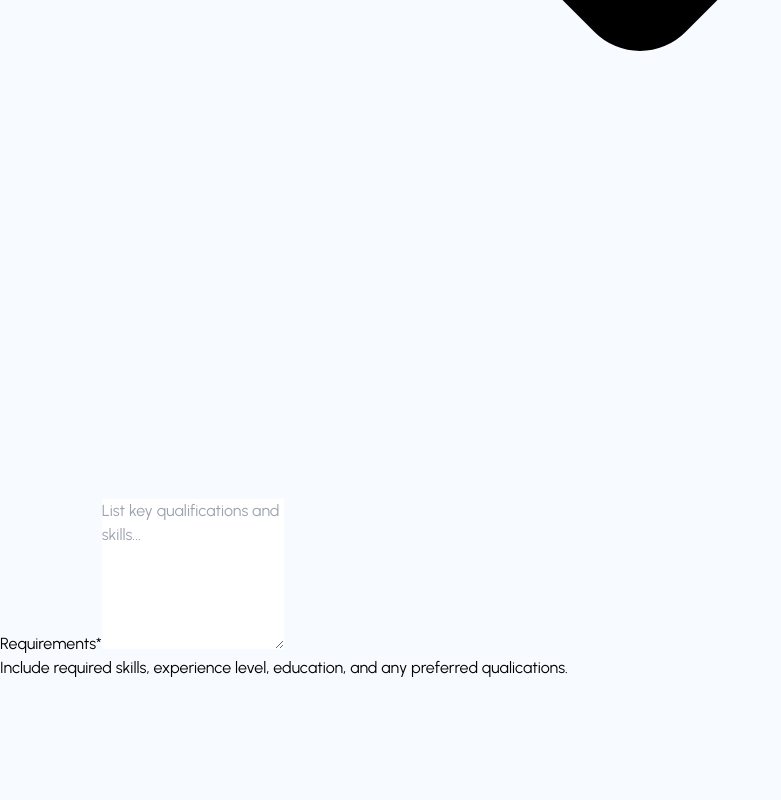
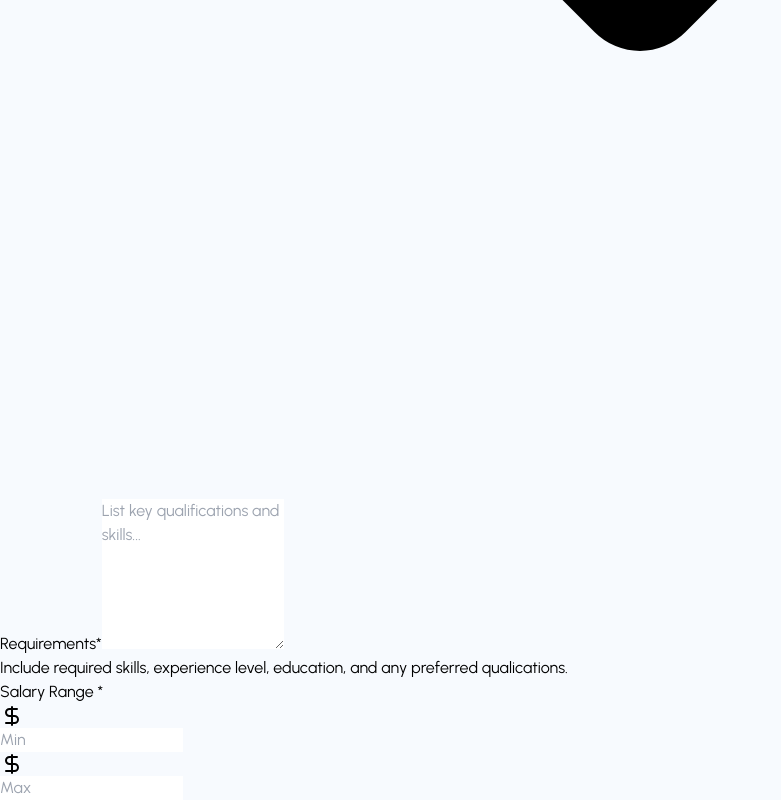
Before and after one commit to PushkarDesigns/job, a React (Vite) app in the folder frontend/: page /post-job in a window 1280 px wide. Shown: the part 2709-3509 px from the top of the page, without its empty margins (0-781 px from the left). Before the commit the page ends 3389 px from the top, so only its background shows below. Built offline with nearby package versions, Linux system fonts and the light colour scheme.

Commit message:
changes...

```diff
--- a/frontend/src/components/Input/TextareaField.jsx
+++ b/frontend/src/components/Input/TextareaField.jsx
@@ -34,13 +34,13 @@ const TextareaField = ({
         {...props}
       />
       {error && (
-        <div className="">
-          <AlertCircle className="" />
+        <div className="flex items-center space-x-1 text-sm text-red-600">
+          <AlertCircle className="w-4 h-4" />
           <span>{error}</span>
         </div>
       )}
       {helperText && !error && (
-        <p className="">{helperText}</p>
+        <p className="text-sm text-gray-500">{helperText}</p>
       )}
     </div>
 
--- a/frontend/src/pages/Employer/JobPostingForm.jsx
+++ b/frontend/src/pages/Employer/JobPostingForm.jsx
@@ -156,6 +156,7 @@ const JobPostingForm = () => {
                     icon={Briefcase}
                   />
                 </div>
+
                 {/* Requirements */}
                 <TextareaField
                   label="Requirements"
@@ -168,7 +169,48 @@ const JobPostingForm = () => {
                   error={errors.requirements}
                   helperText="Include required skills, experience level, education, and any preferred qualications." required
                 />
-
+                {/* Salary Range */}
+                <div className="">
+                  <label className="">
+                    Salary Range <span className="">*</span>
+                  </label>
+                  <div className="">
+                    <div className="">
+                      <div className="">
+                        <DollarSign className="" />
+                      </div>
+                      <input
+                        type="number"
+                        placeholder="Min"
+                        value={formData.salaryMin}
+                        onChange={(e) =>
+                          handleInputChange("salaryMin", e.target.value)
+                        }
+                        className=""
+                      />
+                    </div>
+                    <div className="">
+                      <div className="">
+                        <DollarSign className="" />
+                      </div>
+                      <input
+                        type="number"
+                        placeholder="Max"
+                        value={formData.salaryMax}
+                        onChange={(e) =>
+                          handleInputChange("salaryMax", e.target.value)
+                        }
+                        className=""
+                      />
+                    </div>
+                  </div>
+                  {errors.salary && (
+                    <div className="">
+                      <AlertCircle className="" />
+                      <span>{errors.salary}</span>
+                    </div>
+                  )}
+                </div>
               </div>
             </div>
           </div>
```
